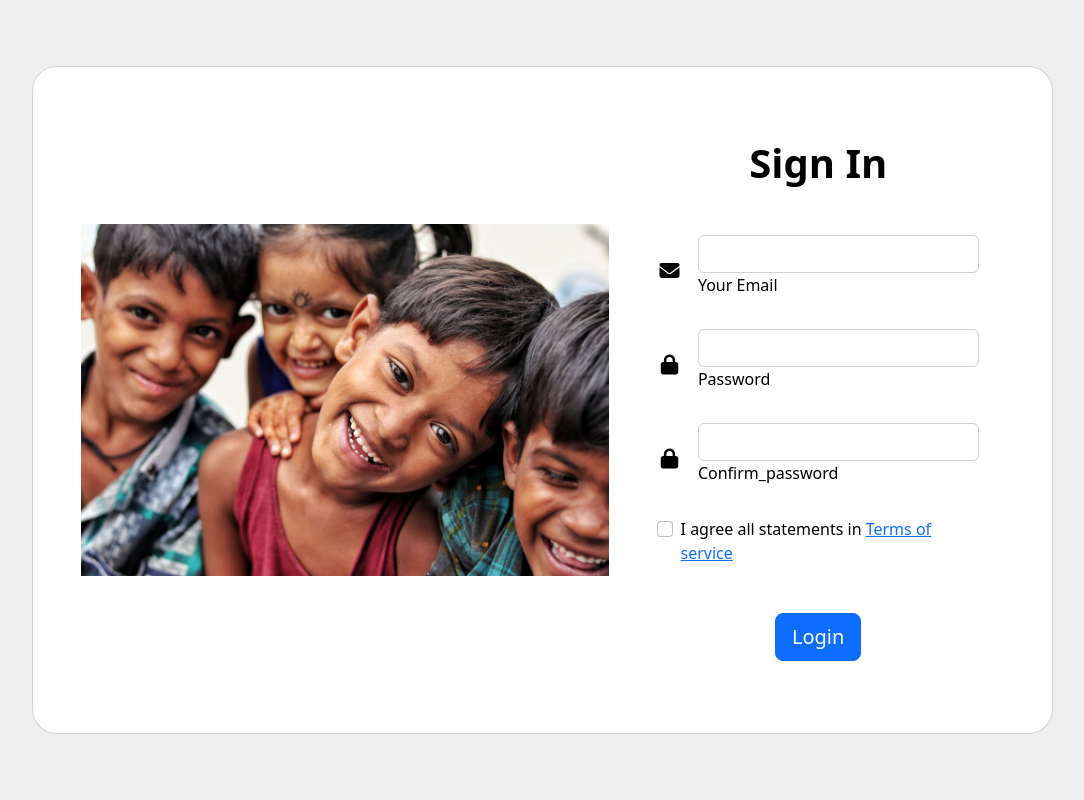
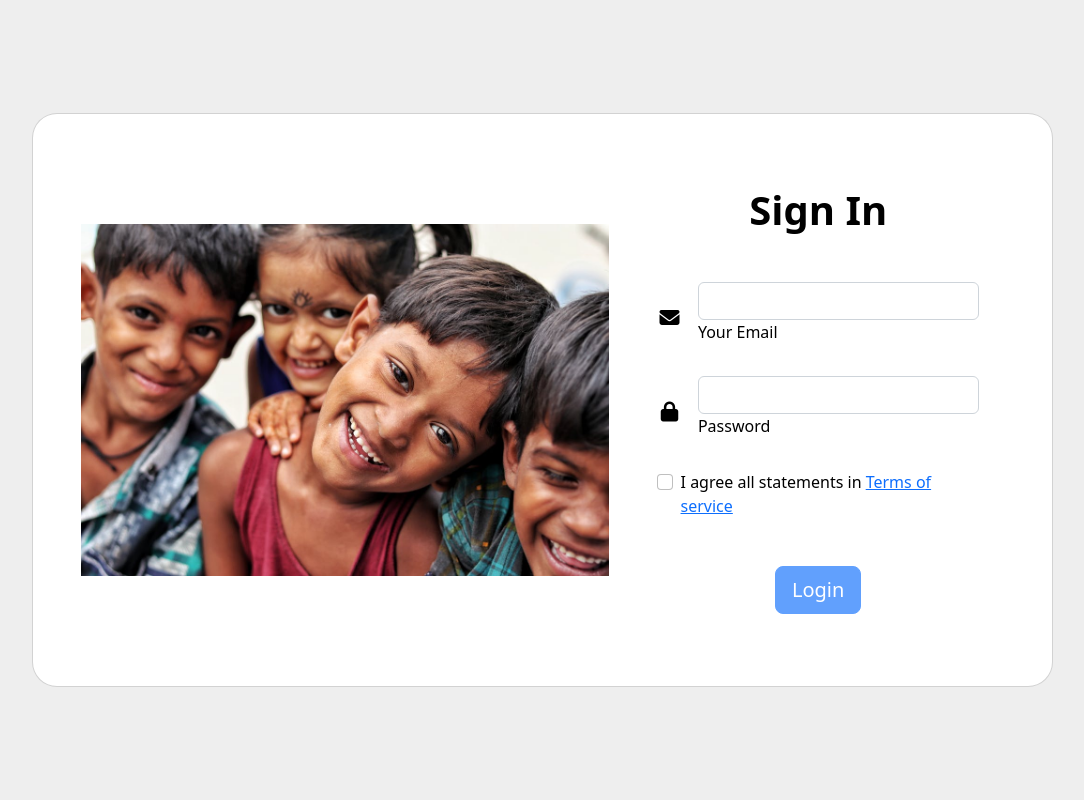
Before and after one commit to Debasmitasmita/Wastage-Food-Collection-and-Distribution, a PHP site: page /login.php in a window 1280 px wide. Shown: the whole page, without its empty margins (98-1182 px from the left). Run offline with PHP 8.4, Linux system fonts and the light colour scheme; some libraries are stand-ins or nearby versions.

Commit message:
login button functionlity

```diff
--- /dev/null
+++ b/js/login.js
@@ -0,0 +1,49 @@
+$(document).ready(function(){
+
+
+
+    $("#login").click(function(){
+        var loginFormDataid = document.getElementById('loginFormData');
+        console.log("loginFormData",loginFormDataid);
+        var loginFormData = new FormData(loginFormDataid);
+        $.ajax({
+            url: 'php/login.php',
+            type: 'POST',
+            data: loginFormData,
+            contentType: false,
+            processData: false,
+            success: function (data) {
+
+                var respose_data =JSON.parse(data) //covert json to object
+                console.log("respose_data",respose_data);
+                if (respose_data.icon == 'success') {
+                    swal(respose_data);
+                } else {
+                    swal(respose_data);
+                }
+            }
+
+        });
+
+    });
+
+    $("#formCheckBox").click(function(){
+        var checkBoxValue=document.getElementById("formCheckBox").checked;
+        console.log("checkBoxValue",checkBoxValue);
+        var loginBotton =document.getElementById("login")
+        if(checkBoxValue){
+            loginBotton.disabled=false;
+        }else{
+            loginBotton.disabled=true;
+        }
+    });
+
+
+
+
+
+
+
+
+
+  });
--- a/login.php
+++ b/login.php
@@ -10,6 +10,11 @@
     <link href="https://cdn.jsdelivr.net/npm/bootstrap@5.2.0-beta1/dist/css/bootstrap.min.css" rel="stylesheet"
     integrity="sha384-0evHe/X+R7YkIZDRvuzKMRqM+OrBnVFBL6DOitfPri4tjfHxaWutUpFmBp4vmVor" crossorigin="anonymous">
     <script src="https://kit.fontawesome.com/267324de9d.js" crossorigin="anonymous"></script>
+
+    <script src="https://cdnjs.cloudflare.com/ajax/libs/jquery/3.6.0/jquery.min.js"
+    integrity="sha512-894YE6QWD5I59HgZOGReFYm4dnWc1Qt5NtvYSaNcOP+u1T9qYdvdihz0PPSiiqn/+/3e7Jo4EaG7TubfWGUrMQ=="
+    crossorigin="anonymous" referrerpolicy="no-referrer"></script>
+    <script src="https://unpkg.com/sweetalert/dist/sweetalert.min.js"></script>
 </head>
 
 <body>
@@ -25,12 +30,12 @@
 
                                     <p class="text-center h1 fw-bold mb-5 mx-1 mx-md-4 mt-4">Sign In</p>
 
-                                    <form class="mx-1 mx-md-4" >
+                                    <form class="mx-1 mx-md-4" id="loginFormData" >
 
                                         <div class="d-flex flex-row align-items-center mb-4">
                                             <i class="fas fa-envelope fa-lg me-3 fa-fw"></i>
                                             <div class="form-outline flex-fill mb-0">
-                                                <input type="email" id="form3Example3c" class="form-control" />
+                                                <input type="email" id="form3Example3c" class="form-control" name="useremail"/>
                                                 <label class="form-label" for="form3Example3c">Your Email</label>
                                             </div>
                                         </div>
@@ -38,31 +43,25 @@
                                         <div class="d-flex flex-row align-items-center mb-4">
                                             <i class="fas fa-lock fa-lg me-3 fa-fw"></i>
                                             <div class="form-outline flex-fill mb-0">
-                                                <input type="password" id="form3Example4c" class="form-control" />
+                                                <input type="password" id="form3Example4c" class="form-control" name="password"/>
                                                 <label class="form-label" for="form3Example4c">Password</label>
-                                            </div>
-                                        </div>
-
-                                        <div class="d-flex flex-row align-items-center mb-4">
-                                            <i class="fas fa-lock fa-lg me-3 fa-fw"></i>
-                                            <div class="form-outline flex-fill mb-0">
-                                                <input type="password" id="form3Example4c" class="form-control" />
-                                                <label class="form-label" for="form3Example4c"> Confirm_password</label>
                                             </div>
                                         </div>
 
 
 
+
+
                                         <div class="form-check d-flex justify-content-center mb-5">
-                                            <input class="form-check-input me-2" type="checkbox" value=""
-                                                id="form2Example3c" />
-                                            <label class="form-check-label" for="form2Example3">
+                                            <input class="form-check-input me-2" type="checkbox"
+                                                id="formCheckBox" />
+                                            <label class="form-check-label" for="formCheckBox">
                                                 I agree all statements in <a href="#!">Terms of service</a>
                                             </label>
                                         </div>
 
                                         <div class="d-flex justify-content-center mx-4 mb-3 mb-lg-4">
-                                            <button type="button" class="btn btn-primary btn-lg">Login</button>
+                                            <button type="button" class="btn btn-primary btn-lg" id="login" disabled>Login</button>
                                         </div>
 
                                     </form>
@@ -81,6 +80,9 @@
         </div>
     </section>
 
+
+  <script src="js/login.js"></script>
+
 </body>
 
 </html>
```
Also changed, not shown: php/login.php (added, +21 -0 lines).
